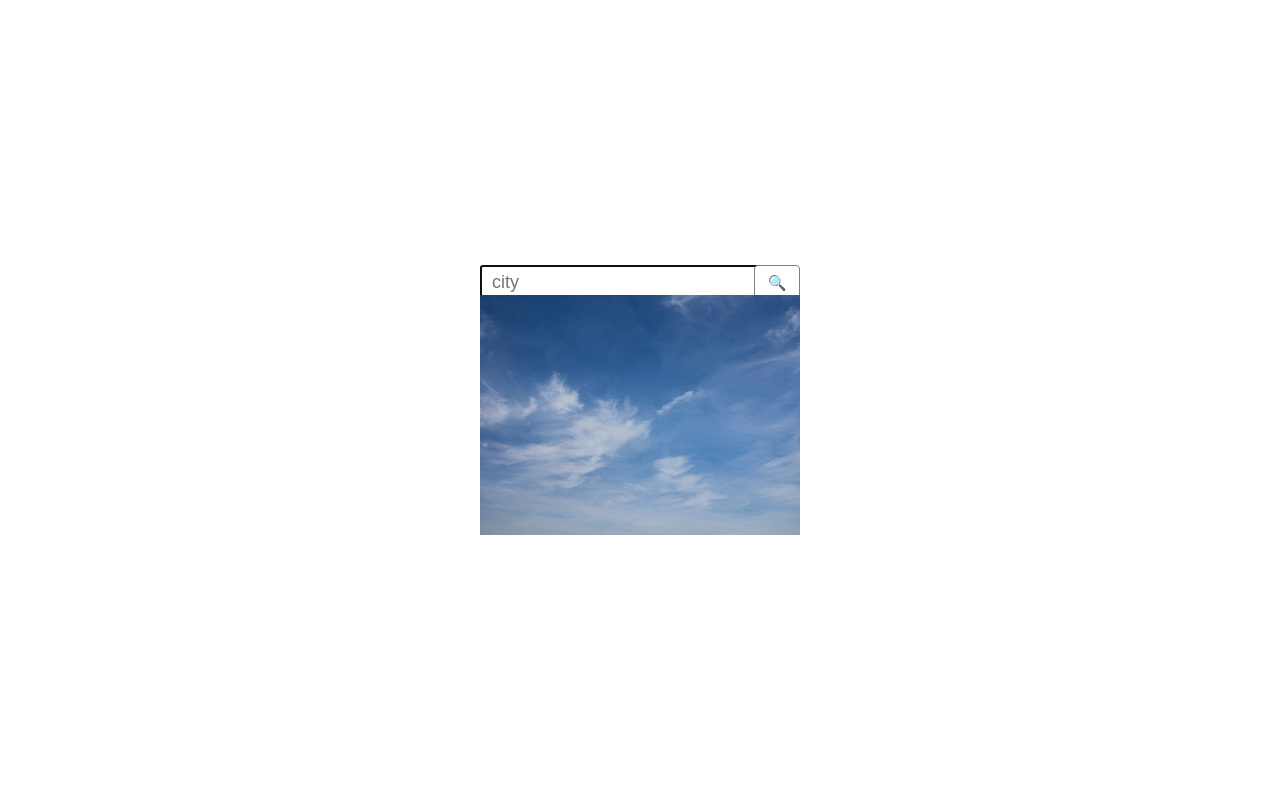
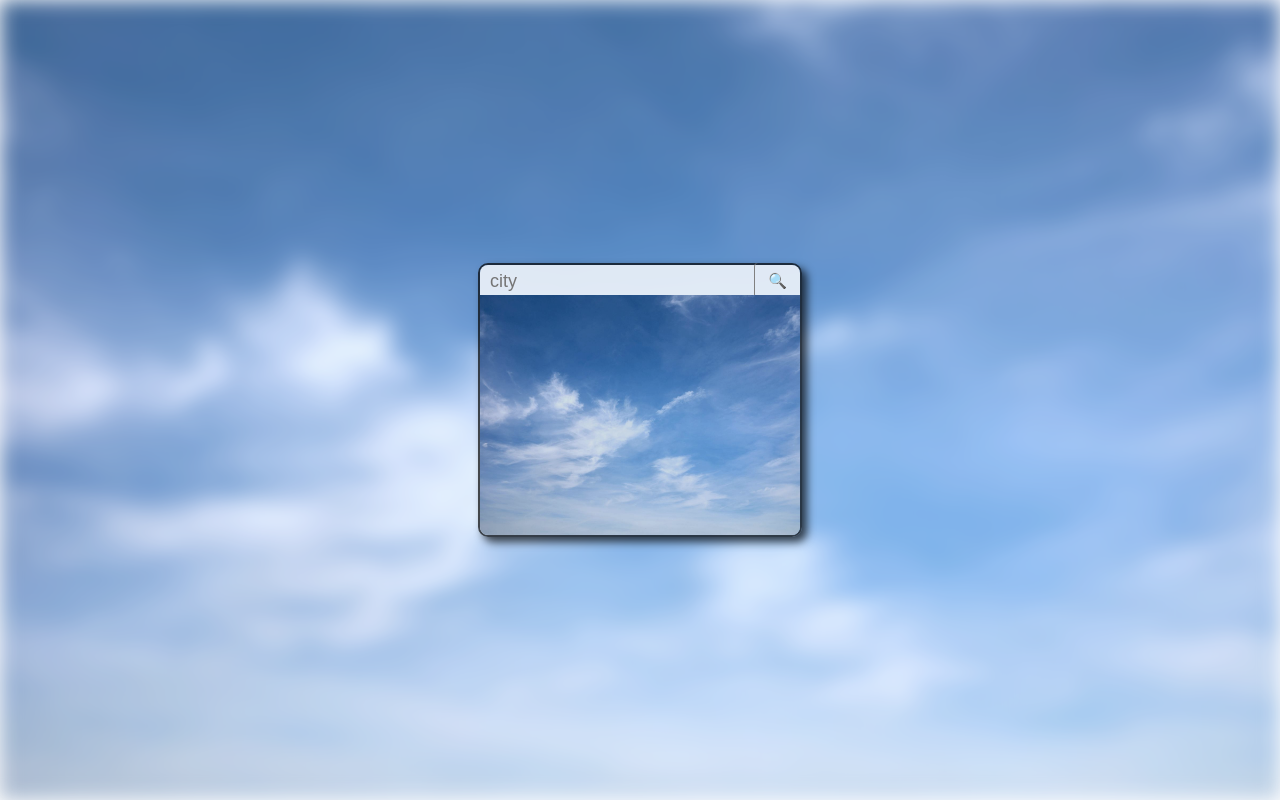
Before and after one commit to ferutizi/clima-app, a React (Create React App) app: page / in a window 1280 px wide. Built offline with nearby package versions, Linux system fonts and the light colour scheme.

Commit message:
fondo y mas estilo

```diff
--- a/src/App.js
+++ b/src/App.js
@@ -8,6 +8,7 @@ function App() {
 
   return (
     <div className="App">
+      <img className="fondo" src={require('./img/sky.jpg')}></img>
       <div className="card__container">
         <div className='card'>
           <Formulario setCity={setCity}></Formulario>
--- a/src/App.scss
+++ b/src/App.scss
@@ -1,6 +1,9 @@
 .card__container {
     width: 20rem;
     display: flex;
+    border: 2px solid rgba(0,0,0,0.7);
+    border-radius: 10px;
+    box-shadow: 5px 5px 8px rgba(0,0,0,0.7);
 }
 
 .App {
@@ -9,3 +12,11 @@
     align-items: center;
     justify-content: center;
 }
+
+.fondo {
+    width: 100vw;
+    height: 100vh;
+    filter: blur(10px) opacity(0.85);
+    position: absolute;
+    z-index: -1;
+}
--- a/src/components/Card.jsx
+++ b/src/components/Card.jsx
@@ -7,11 +7,11 @@ const Card = ({ location }) => {
             <h3>{location.name} - {location.sys?.country}</h3>
             <div className='elements'>
                 <Elements
-                    elementName={'max'}
+                    elementName={'min'}
                     elementDescription={`${location.main?.temp_min} °C`}
                 />
                 <Elements
-                    elementName={'min'}
+                    elementName={'max'}
                     elementDescription={`${location.main?.temp_max} °C`}
                 />
                 <Elements
--- a/src/components/Card.scss
+++ b/src/components/Card.scss
@@ -14,7 +14,7 @@
 
 .card__img {
     width: 100%;
-    filter: brightness(0.8);
+    filter: brightness(0.9);
     z-index: 0;
 }
 
--- a/src/components/Elements.scss
+++ b/src/components/Elements.scss
@@ -6,7 +6,8 @@
     justify-content: center;
     align-items: center;
     border-radius: 6px;
-    background-color: rgba(255,255,255,0.15);
+    background-color: rgba(255,255,255,0.17);
+
 }
 
 .element__name, .element__description {
--- a/src/components/Formulario.scss
+++ b/src/components/Formulario.scss
@@ -3,18 +3,28 @@
     height: 30px;
     display: grid;
     grid-template-columns: 6fr 1fr;
+    background-color: rgba(255,255,255,0.8);
+    border-radius: 8px 8px 0 0;
 }
 
 .form__input {
+    background-color: transparent;
     width: 100%;
     padding-left: 10px;
     font-size: 18px;
+    color: black;
+    outline: none;
+    border: none;
+    border-radius: 10px 10px 0 0;
 }
 
 .form__button {
-    background-color: #fff;
-    border: solid 1px gray;
+    background-color: transparent;
+    border: none;
+    border-left: 1px solid gray;
     border-radius: 4px;
     font-size: 15px;
     height: 35px;
+    margin-top: -2px;
+    cursor: pointer;
 }
--- a/src/components/PintarDatos.scss
+++ b/src/components/PintarDatos.scss
@@ -5,4 +5,5 @@
 .card__img {
     width: 100%;
     filter: brightness(0.8);
+    border-radius: 0 0 8px 8px;
 }
```
